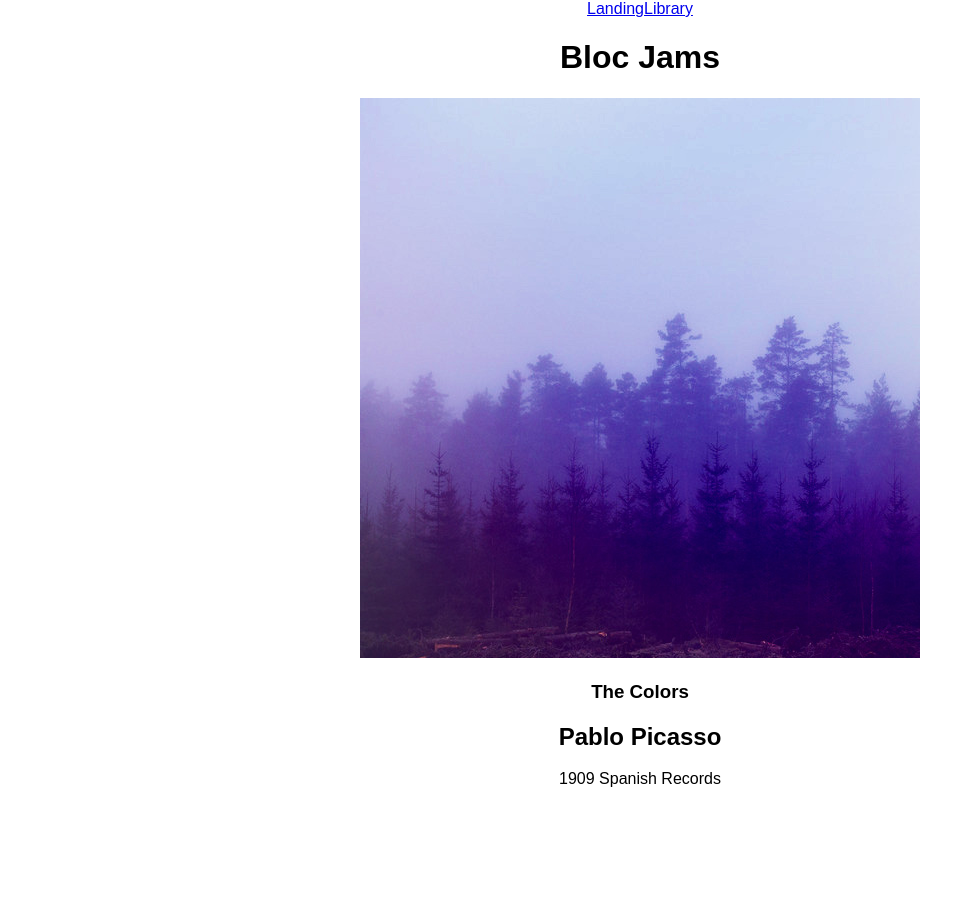
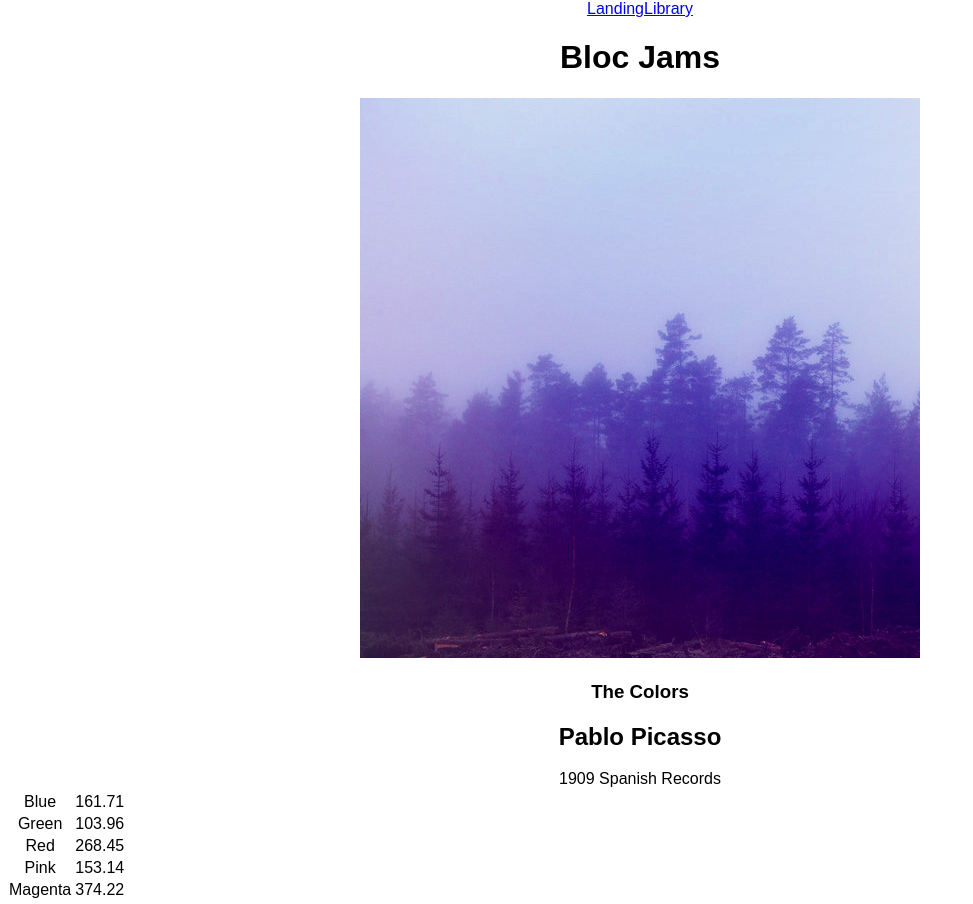
Before and after one commit to agrover86/bloc-jams-react, a React (Create React App) app: page /album/the-colors in a window 1280 px wide. Shown: the whole page, without its empty margins (0-973 px from the left). Before the commit the page ends 800 px from the top, so only its background shows below. Built offline with nearby package versions, Linux system fonts and the light colour scheme.

Commit message:
Assignment 64 album: completed

```diff
--- a/src/components/Album.js
+++ b/src/components/Album.js
@@ -30,6 +30,21 @@ class Album extends Component {
              <col id="song-duration-column" />
          </colgroup>
        <tbody>
+       <section className='songs'>
+         {
+           this.state.album.songs.map( (song, index) =>
+            <tr>
+              <td>
+                 <span class="song-number" key={index + 1}/>
+                 <span class="ion-play"/>
+                 <span class="ion-pause"/>
+              </td>
+              <td>{song.title}</td>
+              <td>{song.duration}</td>
+            </tr>
+           )
+         }
+       </section>
        </tbody>
        </table>
       </section>
```
